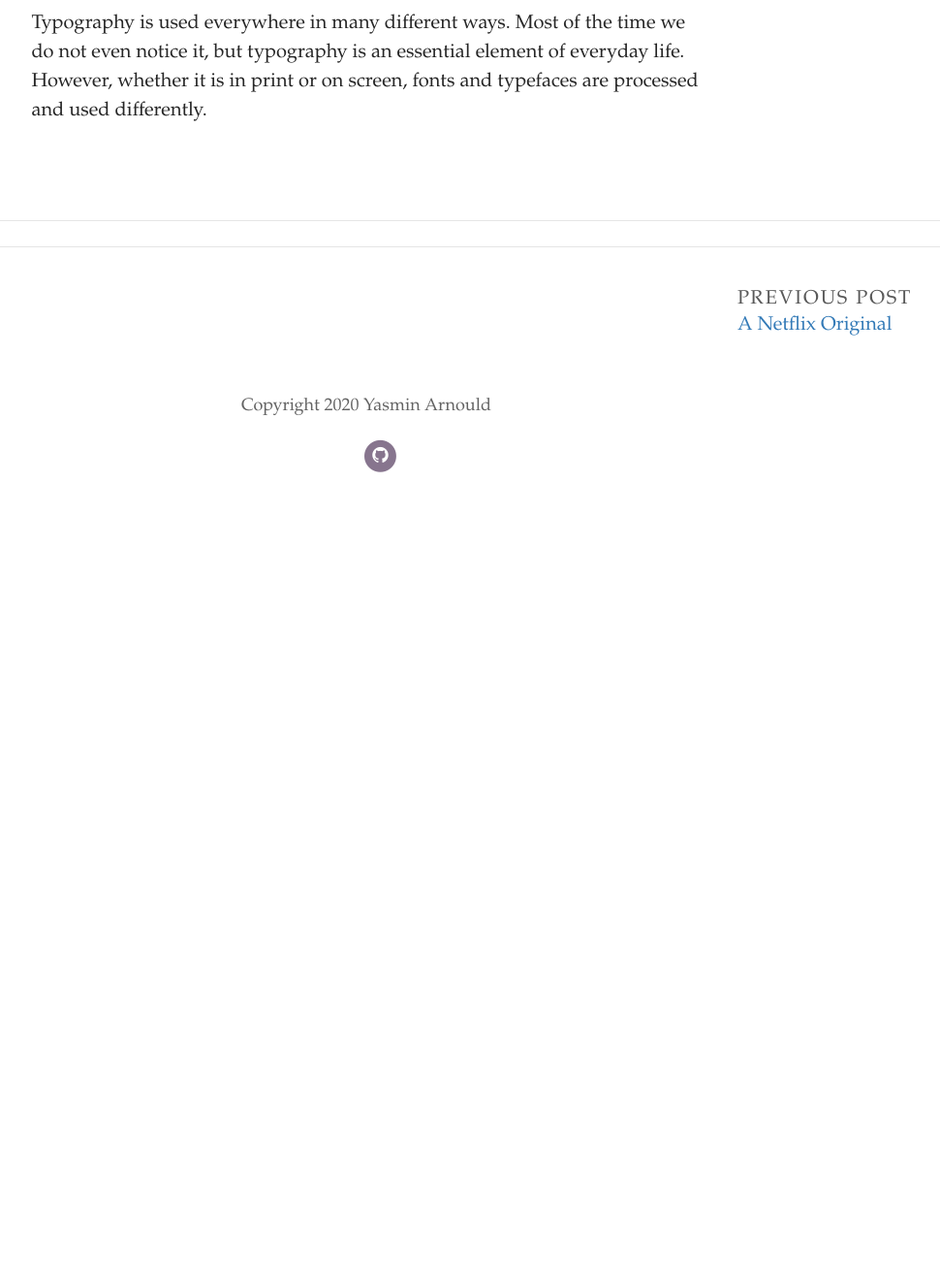
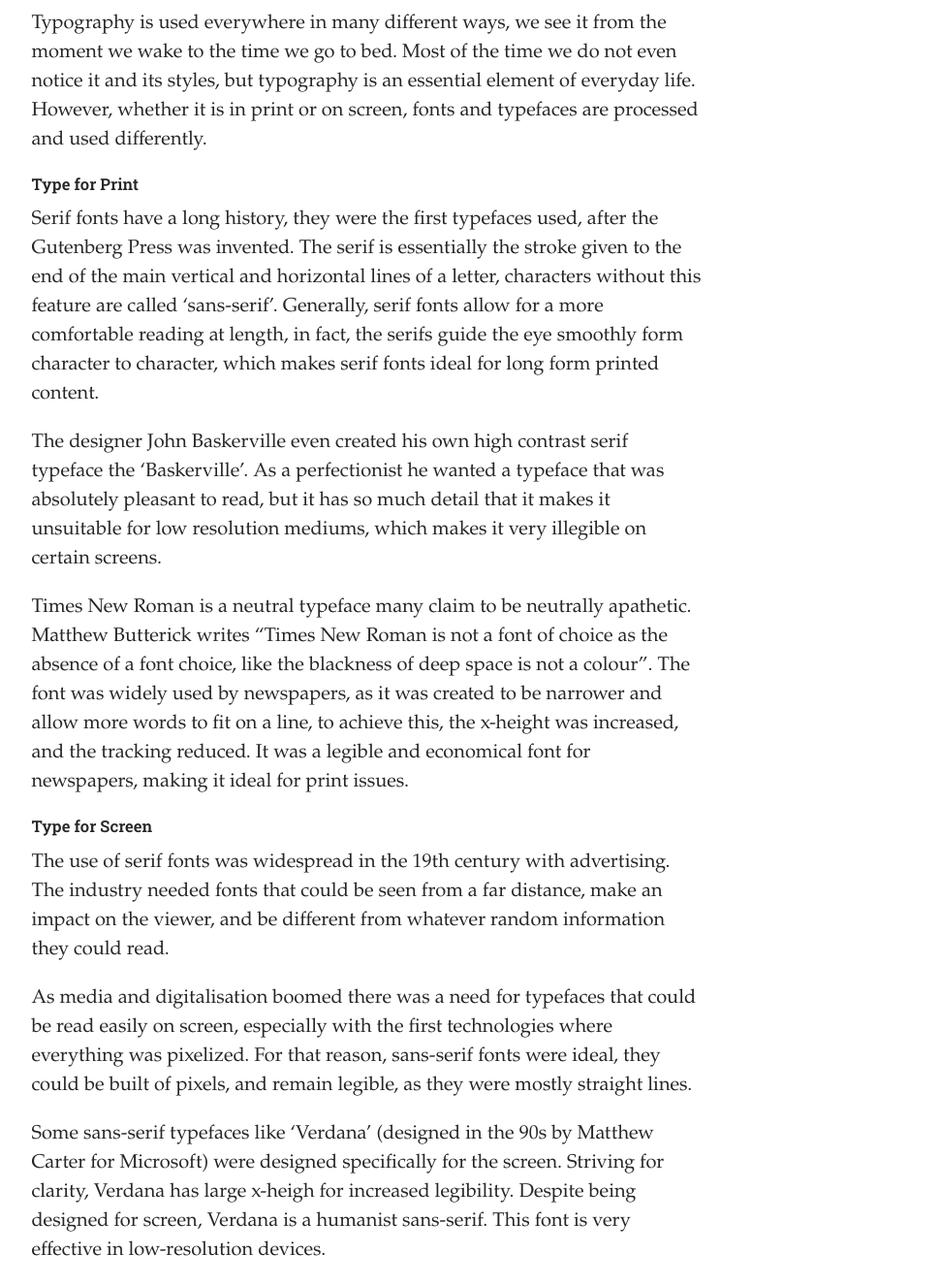
Before and after one commit to Yaz1501/BehindTheType, a Jekyll site: the page built from _posts/2020-10-11-font-analysis.md, in a window 1280 px wide and 1400 px high, scrolled down 270 px, cut to the strip 74-1400 px from the top of the window. Shown: the whole strip at 97% size, without its empty margins (262-1232 px from the left). Built offline with Jekyll 4.4.1, drawn with Linux system fonts in a browser that asks for light colours; some web fonts are replaced; comment, search, counter and statistics services are not loaded; before the commit the page ends 900 px from its top, so only the background shows below that; some of the changed text lies outside the part shown.

Commit message:
Update Post “2020-10-11-font-analysis”

```diff
--- a/_posts/2020-10-11-font-analysis.md
+++ b/_posts/2020-10-11-font-analysis.md
@@ -6,4 +6,28 @@ header_feature_image: ../uploads/ali-yahya-tckxqhgkri-unsplash.jpg
 caption: "Photo from Unsplash "
 comments: true
 ---
-Typography is used everywhere in many different ways. Most of the time we do not even notice it, but typography is an essential element of everyday life. However, whether it is in print or on screen, fonts and typefaces are processed and used differently.
+Typography is used everywhere in many different ways, we see it from the moment we wake to the time we go to bed. Most of the time we do not even notice it and its styles, but typography is an essential element of everyday life. However, whether it is in print or on screen, fonts and typefaces are processed and used differently.
+
+##### Type for Print
+
+Serif fonts have a long history, they were the first typefaces used, after the Gutenberg Press was invented. The serif is essentially the stroke given to the end of the main vertical and horizontal lines of a letter, characters without this feature are called ‘sans-serif’. Generally, serif fonts allow for a more comfortable reading at length, in fact, the serifs guide the eye smoothly form character to character, which makes serif fonts ideal for long form printed content.
+
+The designer John Baskerville even created his own high contrast serif typeface the ‘Baskerville’. As a perfectionist he wanted a typeface that was absolutely pleasant to read, but it has so much detail that it makes it unsuitable for low resolution mediums, which makes it very illegible on certain screens.
+
+Times New Roman is a neutral typeface many claim to be neutrally apathetic. Matthew Butterick writes “Times New Roman is not a font of choice as the absence of a font choice, like the blackness of deep space is not a colour”. The font was widely used by newspapers, as it was created to be narrower and allow more words to fit on a line, to achieve this, the x-height was increased, and the tracking reduced. It was a legible and economical font for newspapers, making it ideal for print issues.
+
+##### Type for Screen
+
+The use of serif fonts was widespread in the 19th century with advertising. The industry needed fonts that could be seen from a far distance, make an impact on the viewer, and be different from whatever random information they could read.
+
+As media and digitalisation boomed there was a need for typefaces that could be read easily on screen, especially with the first technologies where everything was pixelized. For that reason, sans-serif fonts were ideal, they could be built of pixels, and remain legible, as they were mostly straight lines.
+
+Some sans-serif typefaces like ‘Verdana’ (designed in the 90s by Matthew Carter for Microsoft) were designed specifically for the screen. Striving for clarity, Verdana has large x-heigh for increased legibility. Despite being designed for screen, Verdana is a humanist sans-serif. This font is very effective in low-resolution devices.
+
+As screens increased in resolution the pixel matter was less of an issue. However, san-serif fonts remain a good option for screen content, specially headings and bigger text. Sans-serifs fonts usually have a low contrast, meaning the thickness of the lines are constant with different characters. This allows the reader to distinguish more easily between characters. They are considered to be harder to read in print, as they look more like blocks and don’t have the serifs allowing for flow. So, nowadays, they are most often used for short text components, in which they are very effective.
+
+##### What type should you choose
+
+When producing content destined to be printed, serif fonts like ‘Georgia’ or ‘Baskerville’ are a good choice. The serifs allow a flowing read, especially in larger body texts, and the higher the contrast the more sophisticated the printed text will look.
+
+Nowadays most devices have high resolution screens which means serif fonts can be used. However, sans-serifs are preferable for headings, captions, or any piece of short text. It is also very important to consider each typeface’s features. If using a serif font for screen, an increased x-heigh, rounded numerals, and lower contrast allow for better legibility.
```
